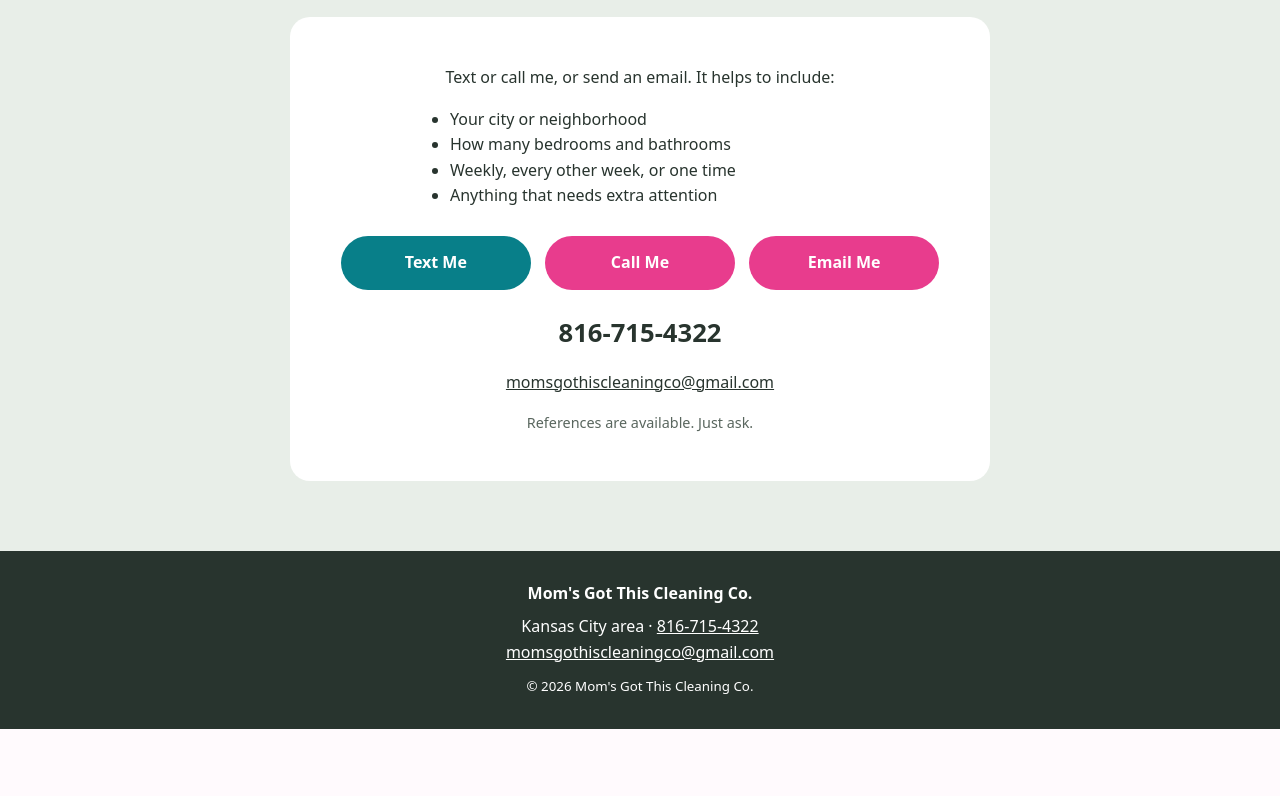
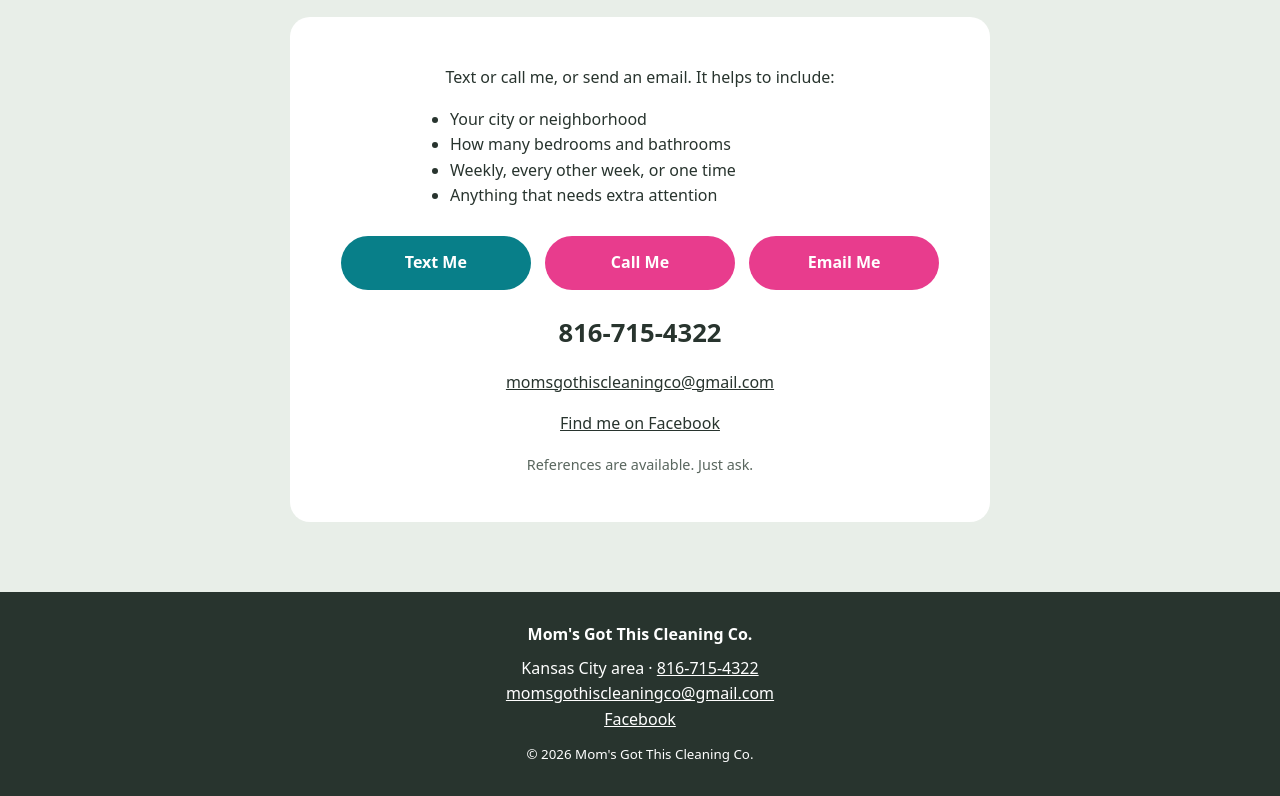
Before and after one commit to Ojion/MomsGotThis, a plain HTML site: page docs/index.html in a window 1280 px wide. Shown: the part 3200-3996 px from the top of the page. Before the commit the page ends 3929 px from the top, so only its background shows below. Drawn offline with Linux system fonts and the light colour scheme.

Commit message:
Add Facebook page link
Co-Authored-By: Claude Opus 5.5 <noreply@anthropic.com>

```diff
--- a/docs/index.html
+++ b/docs/index.html
@@ -189,6 +189,7 @@ footer p { margin: 8px 0; }
         <a class="btn secondary" href="mailto:momsgothiscleaningco@gmail.com?subject=Cleaning%20quote">Email Me</a>
         <p class="big-number"><a href="tel:+18167154322">816-715-4322</a></p>
         <p class="email"><a href="mailto:momsgothiscleaningco@gmail.com?subject=Cleaning%20quote">momsgothiscleaningco@gmail.com</a></p>
+        <p><a href="https://www.facebook.com/people/Moms-Got-This-Cleaning-Co/61595730382204/" target="_blank" rel="noopener">Find me on Facebook</a></p>
         <p class="note">References are available. Just ask.</p>
       </div>
     </div>
@@ -197,7 +198,7 @@ footer p { margin: 8px 0; }
 
 <footer>
   <strong>Mom's Got This Cleaning Co.</strong>
-  <p>Kansas City area · <a href="tel:+18167154322">816-715-4322</a><br><a class="email" href="mailto:momsgothiscleaningco@gmail.com">momsgothiscleaningco@gmail.com</a></p>
+  <p>Kansas City area · <a href="tel:+18167154322">816-715-4322</a><br><a class="email" href="mailto:momsgothiscleaningco@gmail.com">momsgothiscleaningco@gmail.com</a><br><a href="https://www.facebook.com/people/Moms-Got-This-Cleaning-Co/61595730382204/" target="_blank" rel="noopener">Facebook</a></p>
   <small>© <span id="year">2026</span> Mom's Got This Cleaning Co.</small>
 </footer>
 
```
